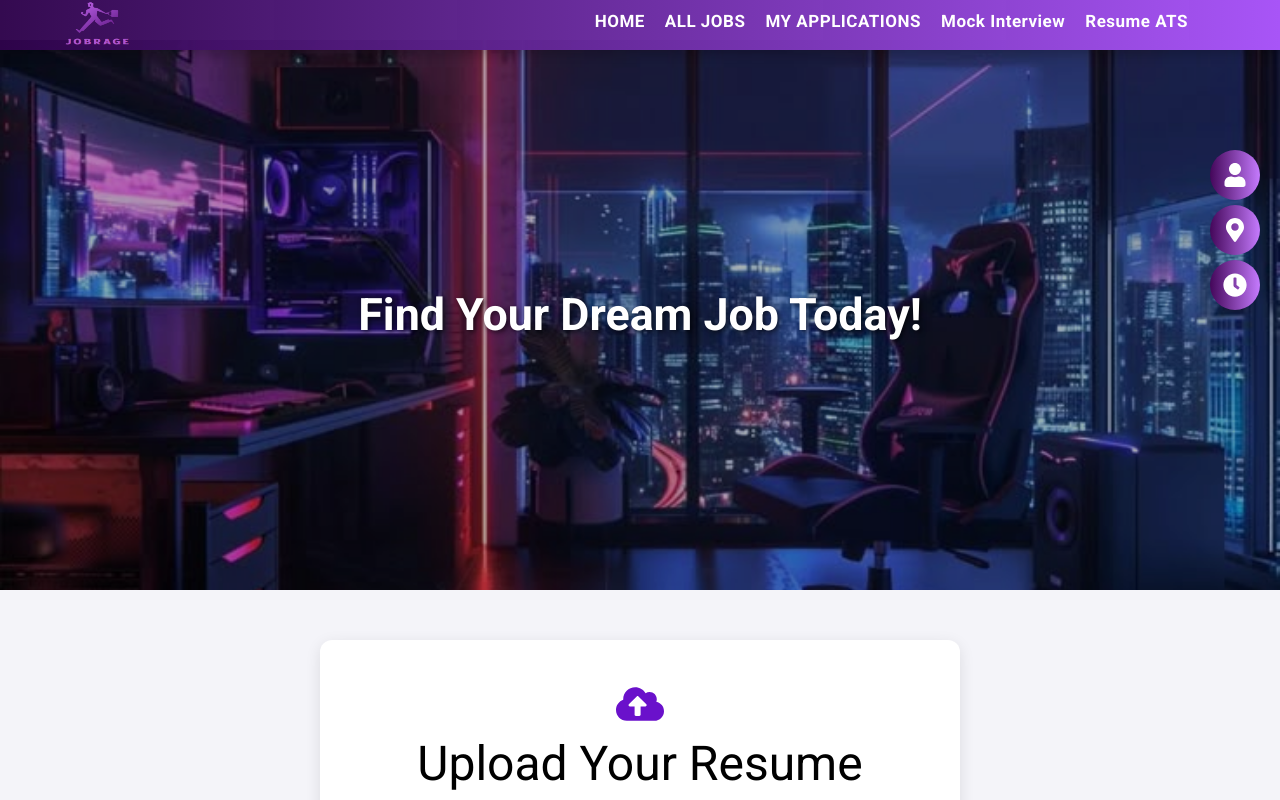
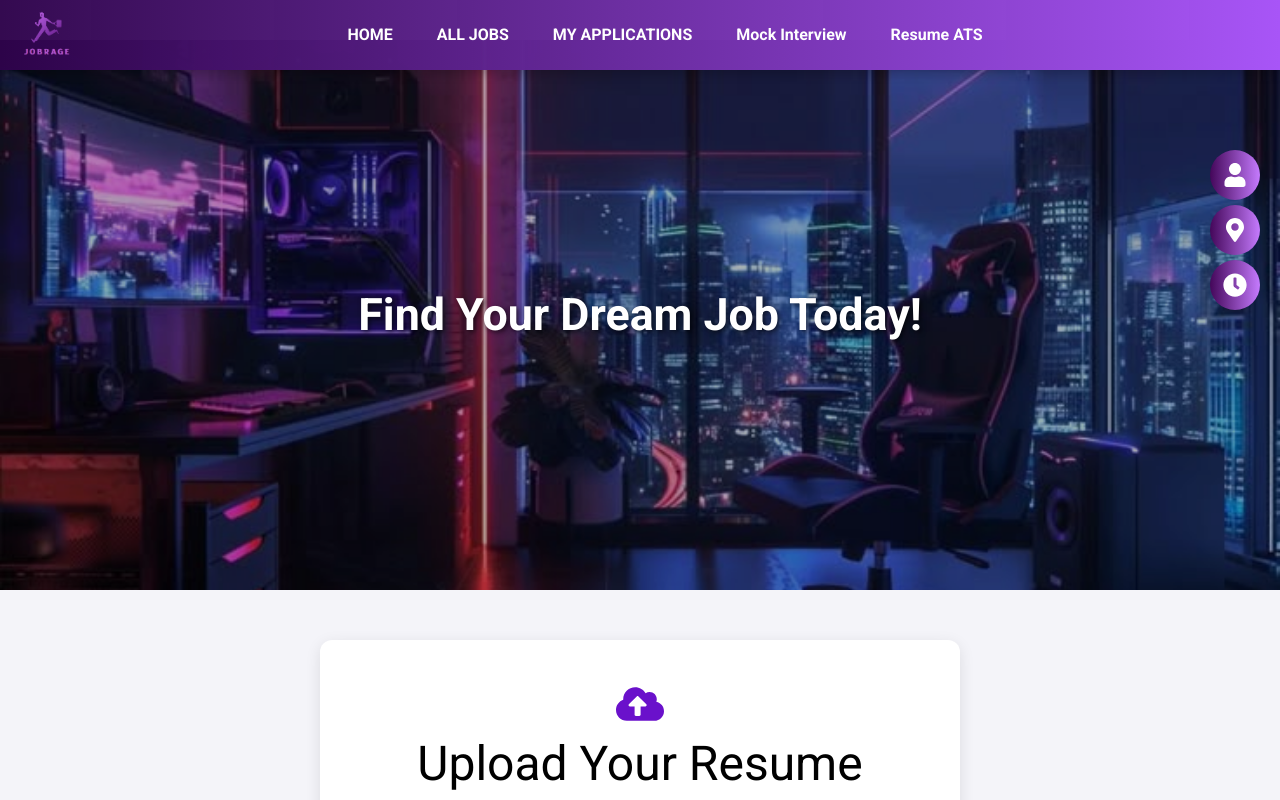
Before and after one commit to MiniProjectG23/JobPortal, a React (Vite) app in the folder client/: page /resume in a window 1280 px wide. Shown: the top 800 px of the page. Built offline with nearby package versions, Linux system fonts and the light colour scheme; no server answers.

Commit message:
Nav Updated , Employer role issue resolved

```diff
--- a/client/src/components/Layout/Navbar.css
+++ b/client/src/components/Layout/Navbar.css
@@ -1,134 +1,126 @@
+/* ============================= */
+/* Topnav - Main Navbar Styling */
+/* ============================= */
+
 .topnav {
   width: 100%;
-  height: 50px;
-  background: linear-gradient(90deg, #2e034bf8, #a855f7); /* Softer purple gradient */
-  display: flex;
-  justify-content: center;
-  align-items: center;
-  padding: 2px 20px;
+  background: linear-gradient(90deg, #2e034bf8, #a855f7);
   position: fixed;
   top: 0;
   left: 0;
   z-index: 1000;
+  padding: 10px 20px;
   box-shadow: 0 4px 10px rgba(0, 0, 0, 0.2);
 }
 
-
 .nav-container {
-  width: 100%;
-  max-width: 1200px;
+  max-width: 1400px;
+  margin: auto;
   display: flex;
   align-items: center;
   justify-content: space-between;
-  padding: 10px 20px;
+  flex-wrap: wrap;
 }
 
+/* ============================= */
+/* Logo Section (Left)          */
+/* ============================= */
+
 .logo {
-  flex: 1;
   display: flex;
   align-items: center;
-  justify-content: flex-start;
+  flex: 1;
 }
 
 .logo img {
   height: 50px;
-  width: 70px;
+  width: auto;
 }
 
+/* ============================= */
+/* Links Section (Center)       */
+/* ============================= */
+
 .nav-links {
-  flex: 2;
+  display: flex;
+  gap: 1.5rem;
   list-style: none;
-  display: flex;
   justify-content: center;
   align-items: center;
-  gap: 20px;
-  margin-left: 15%;
+  flex: 2;
+  flex-wrap: wrap;
 }
 
-.nav-links li {
-  display: inline-block;
-}
 .nav-links li a {
   color: white;
   text-decoration: none;
-  font-size: 17px;
+  font-size: 16px;
   font-weight: 600;
-  letter-spacing: 0.5px;
-  position: relative;
-  display: inline-block;
-  transition: color 0.3s ease-in-out, transform 0.3s ease-in-out;
+  padding: 8px 10px;
+  transition: color 0.3s ease-in-out, transform 0.2s ease;
 }
 
 .nav-links li a:hover {
   color: #ff7eb3;
-  transform: translateY(-1px);
+  transform: translateY(-2px);
 }
 
-
-
+/* ============================= */
+/* Logout Section (Right)       */
+/* ============================= */
 
 .logout-container {
-  flex: 1;
   display: flex;
   justify-content: flex-end;
-  align-items: center;
-  margin-right: 5%;
-  margin-bottom: 15px;
+  flex: 1;
 }
 
 .logoutButton {
-  background: linear-gradient(to right, #6e0faa, #c57bfe);
+  background: linear-gradient(90deg, #9b5de5, #6a0dad);
+  border: none;
+  padding: 8px 16px;
+  border-radius: 6px;
   color: white;
-  border: none;
-  padding: 12px 20px;
+  font-weight: bold;
   cursor: pointer;
-  font-size: 16px;
-  border-radius: 5px;
-  transition: background-color 0.3s ease;
+  transition: background 0.3s;
 }
 
 .logoutButton:hover {
   background-color: #51237c;
 }
 
-/* Responsive Design */
+/* ============================= */
+/* Responsive Design             */
+/* ============================= */
+
 @media (max-width: 768px) {
-  .hamburger {
-    display: block;
+  .nav-container {
+    flex-direction: column;
+    align-items: center;
   }
 
   .nav-links {
-    position: absolute;
-    top: 60px;
-    left: 0;
     width: 100%;
-    background-color: #6c388e;
-    display: flex;
     flex-direction: column;
     align-items: center;
-    gap: 15px;
-    padding: 15px 0;
-    transform: translateY(-100%);
-    transition: transform 0.3s ease-in-out;
+    gap: 10px;
+    margin-top: 10px;
+    display: none;
   }
 
   .nav-links.show {
-    transform: translateY(0);
-  }
-
-  .nav-links li {
-    width: 100%;
-    text-align: center;
+    display: flex;
   }
 
   .nav-links li a {
     display: block;
-    width: 100%;
-    padding: 12px 0;
+    padding: 10px 0;
   }
 
   .logout-container {
+    width: 100%;
     justify-content: center;
-    margin-top: 10px;
+    margin: 10px 0;
   }
 }
--- a/client/src/components/Layout/Navbar.jsx
+++ b/client/src/components/Layout/Navbar.jsx
@@ -29,51 +29,35 @@ const Navbar = () => {
   return (
     <nav className="topnav">
       <div className="nav-container">
-        {/* Logo (Left) */}
-        <Link to="/" className="logo">
-          <img src={logo} alt="JobDekho" />
-        </Link>
+        {/* Left: Logo */}
+        <div className="nav-left">
+          <Link to="/" className="logo">
+            <img src={logo} alt="JobDekho" />
+          </Link>
+        </div>
 
-
-        <ul className={showMenu ? "nav-links show" : "nav-links"}>
-          <li>
-            <Link to="/" onClick={() => setShowMenu(false)}>HOME</Link>
-          </li>
-          <li>
-            <Link to="/job/getall" onClick={() => setShowMenu(false)}>ALL JOBS</Link>
-          </li>
-          <li>
-            <Link to="/applications/me" onClick={() => setShowMenu(false)}>
-              {user?.role === "Employer" ? "APPLICANT'S APPLICATIONS" : "MY APPLICATIONS"}
-            </Link>
-          </li>
+        {/* Center: Navigation Links */}
+        <ul className="nav-links">
+          <li><Link to="/">HOME</Link></li>
+          <li><Link to="/job/getall">ALL JOBS</Link></li>
+          <li><Link to="/applications/me">{user?.role === "Employer" ? "APPLICANT'S APPLICATIONS" : "MY APPLICATIONS"}</Link></li>
           {user?.role === "Employer" && (
             <>
-              <li>
-                <Link to="/job/post" onClick={() => setShowMenu(false)}>POST NEW JOB</Link>
-              </li>
-              <li>
-                <Link to="/job/me" onClick={() => setShowMenu(false)}>VIEW YOUR JOBS</Link>
-              </li>
-
+              <li><Link to="/job/post">POST NEW JOB</Link></li>
+              <li><Link to="/job/me">VIEW YOUR JOBS</Link></li>
             </>
           )}
+          <li><Link to="/">Mock Interview</Link></li>
+          <li><Link to="/resume">Resume ATS</Link></li>
+        </ul>
 
-          <li>
-            <Link to="/" onClick={() => setShowMenu(false)}>Mock Interview</Link>
-          </li>
-
-          <li>
-            <Link to="/resume" onClick={() => setShowMenu(false)}>Resume ATS</Link>
-          </li>
-        </ul>
-      </div>
-        {/* Logout Button (Right) */}
+        {/* Right: Logout */}
         {isAuthorized && (
-          <div className="logout-container">
+          <div className="nav-right">
             <button className="logoutButton" onClick={handleLogout}>LOGOUT</button>
           </div>
         )}
+      </div>
     </nav>
   );
 };
```
